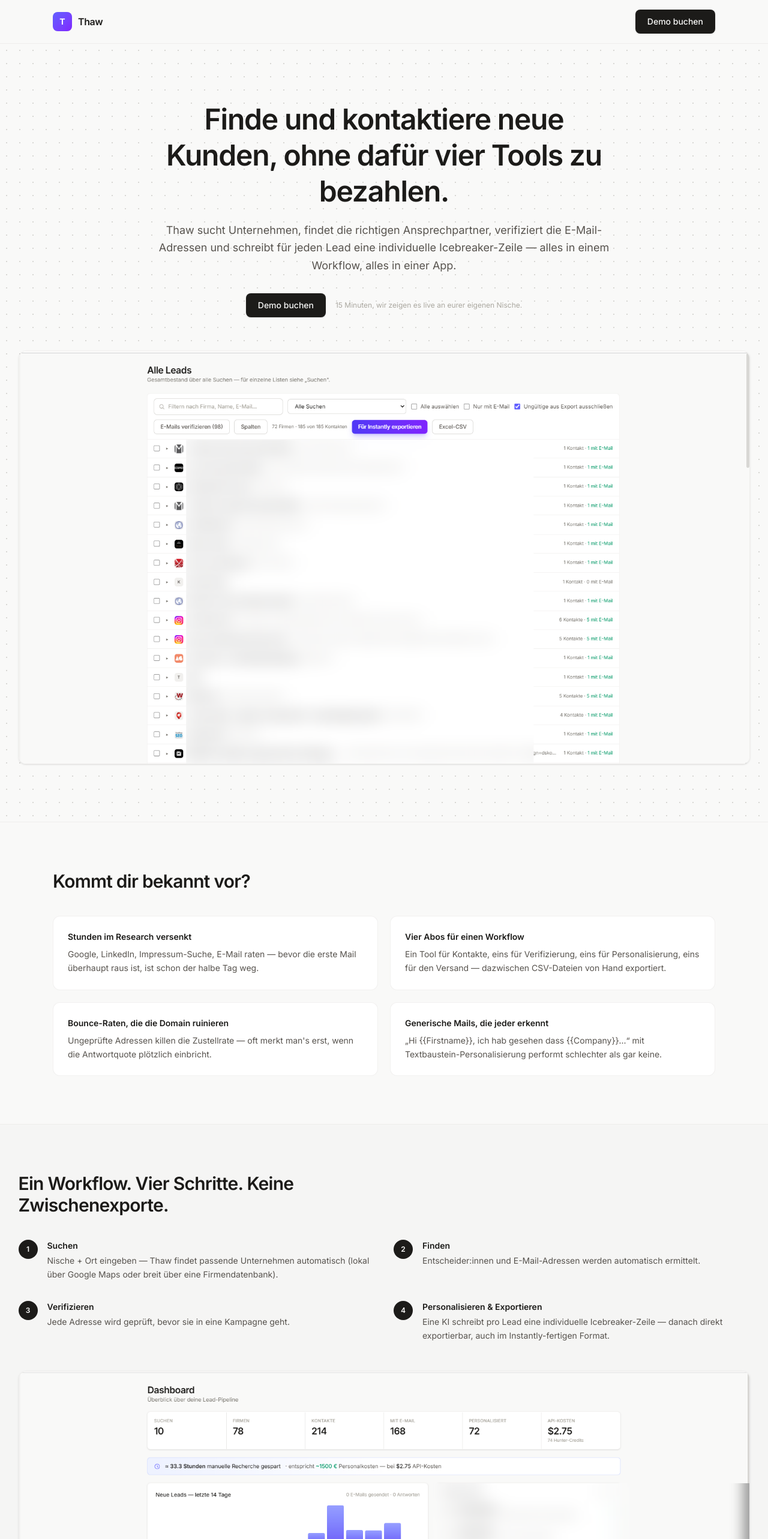
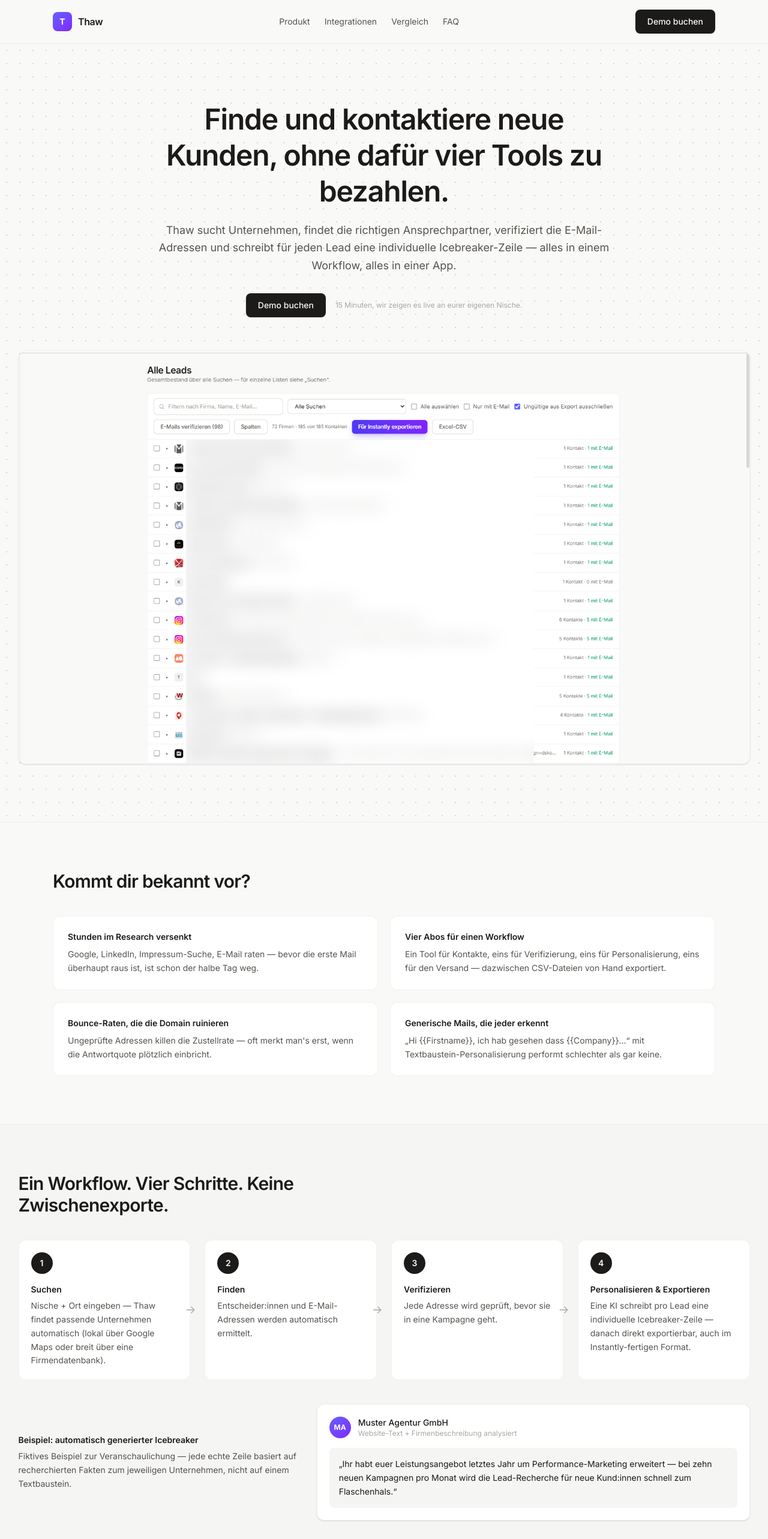
Before and after one commit to YoussefTayachi/system3_app_website, a Next.js app: page / in a window 1280 px wide. Shown: the top 2566 px of the page at 60% size. Built offline with nearby package versions, Linux system fonts and the light colour scheme.

Commit message:
Implement full comparison-plan: illustrated flow + icebreaker mockup, integrations grid, icon trust badges, sticky nav with anchors, calculated scaling-potential section (labeled assumptions), remove founder story, dashboard screenshot replaced

```diff
--- a/app/page.tsx
+++ b/app/page.tsx
@@ -49,6 +49,13 @@
   );
 }
 
+const navLinks = [
+  { href: "#produkt", label: "Produkt" },
+  { href: "#integrationen", label: "Integrationen" },
+  { href: "#vergleich", label: "Vergleich" },
+  { href: "#faq", label: "FAQ" },
+];
+
 const painPoints = [
   {
     title: "Stunden im Research versenkt",
@@ -84,6 +91,52 @@
   { title: "Direkter Draht zum Team", body: "Kein Ticket-System. Ihr sprecht direkt mit den Leuten, die das Tool gebaut haben — inklusive echter Anpassungen auf Wunsch." },
 ];
 
+const integrations = [
+  { name: "Instantly", note: "CSV-Import, Auto-Mapping" },
+  { name: "Smartlead", note: "CSV-Import" },
+  { name: "Lemlist", note: "CSV-Import" },
+  { name: "HubSpot", note: "CSV-Import" },
+  { name: "Pipedrive", note: "CSV-Import" },
+  { name: "Salesforce", note: "CSV-Import" },
+  { name: "Excel / Sheets", note: "Excel-CSV" },
+  { name: "Zapier", note: "geplant" },
+];
+
+const trustBadges = [
+  {
+    title: "EU-Hosting",
+    body: "Server in Frankfurt, keine Datenübertragung außerhalb der EU.",
+    icon: (
+      <svg viewBox="0 0 24 24" fill="none" className="h-6 w-6">
+        <path d="M12 2 3 6v6c0 5 3.8 8.7 9 10 5.2-1.3 9-5 9-10V6l-9-4Z" stroke="currentColor" strokeWidth="1.6" strokeLinejoin="round" />
+        <path d="m8.5 12 2.3 2.3L16 9.5" stroke="currentColor" strokeWidth="1.6" strokeLinecap="round" strokeLinejoin="round" />
+      </svg>
+    ),
+  },
+  {
+    title: "Verschlüsselte API-Keys",
+    body: "Eure Zugangsdaten werden verschlüsselt gespeichert, nie im Klartext.",
+    icon: (
+      <svg viewBox="0 0 24 24" fill="none" className="h-6 w-6">
+        <rect x="5" y="10.5" width="14" height="9.5" rx="2" stroke="currentColor" strokeWidth="1.6" />
+        <path d="M8 10.5V7.5a4 4 0 0 1 8 0v3" stroke="currentColor" strokeWidth="1.6" strokeLinecap="round" />
+        <circle cx="12" cy="15" r="1.4" fill="currentColor" />
+      </svg>
+    ),
+  },
+  {
+    title: "BYOK-Kostenkontrolle",
+    body: "Volle Transparenz über eure tatsächlichen API-Kosten, live im Dashboard.",
+    icon: (
+      <svg viewBox="0 0 24 24" fill="none" className="h-6 w-6">
+        <circle cx="12" cy="12" r="9" stroke="currentColor" strokeWidth="1.6" />
+        <path d="M9.5 9.2c0-1.1 1.1-2 2.5-2s2.5.9 2.5 2-1.1 2-2.5 2-2.5.9-2.5 2 1.1 2 2.5 2 2.5-.9 2.5-2" stroke="currentColor" strokeWidth="1.5" strokeLinecap="round" />
+        <path d="M12 6v1.4M12 16.6V18" stroke="currentColor" strokeWidth="1.5" strokeLinecap="round" />
+      </svg>
+    ),
+  },
+];
+
 const comparisonRows: [string, string, string][] = [
   ["Preismodell", "Nur tatsächliche API-Kosten (BYOK)", "Mehrere Pauschal-Abos gleichzeitig"],
   ["Alles in einem Workflow", "Ja", "Nein — manueller Export/Import zwischen Tools"],
@@ -114,15 +167,24 @@
     q: "Wie schnell bin ich startklar?",
     a: "API-Keys eintragen, erste Suche starten — beides gemeinsam in einer Demo machbar.",
   },
+  {
+    q: "Woher kommen die Zahlen zum Skalierungspotenzial?",
+    a: "Aus einer offen gelegten Beispielrechnung, nicht aus einer Zusicherung: Versandkapazität nach Instantly-Hypergrowth-Plan, Recherchezeit und Antwortquote nach branchenüblichen Annahmen. Die Rechnung samt Annahmen steht direkt neben den Zahlen.",
+  },
 ];
 
 export default function Home() {
   return (
     <div className="min-h-screen">
       {/* Nav */}
-      <header className="border-b border-edge/60">
+      <header className="sticky top-0 z-10 border-b border-edge/60 bg-surface/90 backdrop-blur">
         <div className="mx-auto flex max-w-6xl items-center justify-between px-4 py-4 sm:px-6">
           <Logo />
+          <nav className="hidden items-center gap-6 text-sm text-soft md:flex">
+            {navLinks.map((l) => (
+              <a key={l.href} href={l.href} className="hover:text-ink">{l.label}</a>
+            ))}
+          </nav>
           <CTAButton />
         </div>
       </header>
@@ -164,24 +226,57 @@
       </section>
 
       {/* Solution */}
-      <section className="border-y border-edge/60 bg-panel2">
+      <section id="produkt" className="scroll-mt-20 border-y border-edge/60 bg-panel2">
         <div className="mx-auto max-w-[1267px] px-4 py-20 sm:px-6">
           <SectionHeading title="Ein Workflow. Vier Schritte. Keine Zwischenexporte." />
-          <div className="grid gap-8 lg:grid-cols-2">
-            {steps.map((s) => (
-              <div key={s.n} className="flex gap-4">
-                <div className="flex h-8 w-8 shrink-0 items-center justify-center rounded-full bg-ink text-xs font-semibold text-surface">
+
+          {/* Illustrated flow instead of a dense screenshot */}
+          <div className="grid gap-6 lg:grid-cols-4">
+            {steps.map((s, i) => (
+              <div key={s.n} className="relative rounded-xl border border-edge/60 bg-panel p-5">
+                <div className="flex h-9 w-9 items-center justify-center rounded-full bg-ink text-sm font-semibold text-surface">
                   {s.n}
                 </div>
-                <div>
-                  <h3 className="text-sm font-semibold text-ink">{s.title}</h3>
-                  <p className="mt-1 text-sm leading-relaxed text-soft">{s.body}</p>
-                </div>
+                <h3 className="mt-4 text-sm font-semibold text-ink">{s.title}</h3>
+                <p className="mt-1.5 text-sm leading-relaxed text-soft">{s.body}</p>
+                {i < steps.length - 1 && (
+                  <div className="pointer-events-none absolute -right-3 top-1/2 hidden -translate-y-1/2 text-edge3 lg:block">
+                    <svg viewBox="0 0 24 24" fill="none" className="h-5 w-5">
+                      <path d="M4 12h14M13 6l6 6-6 6" stroke="currentColor" strokeWidth="1.6" strokeLinecap="round" strokeLinejoin="round" />
+                    </svg>
+                  </div>
+                )}
               </div>
             ))}
           </div>
-          <div className="mt-12">
-            <Screenshot src="/screenshots/dashboard.png" alt="Thaw Dashboard mit Suchmaske und Zeitersparnis-Kennzahl" />
+
+          {/* Standalone illustrated icebreaker mockup */}
+          <div className="mt-10 grid gap-6 lg:grid-cols-5 lg:items-center">
+            <div className="lg:col-span-2">
+              <h3 className="text-sm font-semibold text-ink">Beispiel: automatisch generierter Icebreaker</h3>
+              <p className="mt-1.5 text-sm leading-relaxed text-soft">
+                Fiktives Beispiel zur Veranschaulichung — jede echte Zeile basiert auf recherchierten
+                Fakten zum jeweiligen Unternehmen, nicht auf einem Textbaustein.
+              </p>
+            </div>
+            <div className="lg:col-span-3">
+              <div className="rounded-xl border border-edge/60 bg-panel p-5 shadow-sm">
+                <div className="flex items-center gap-3">
+                  <div className="flex h-9 w-9 items-center justify-center rounded-full bg-gradient-to-br from-indigo-500 to-violet-600 text-xs font-bold text-white">
+                    MA
+                  </div>
+                  <div>
+                    <p className="text-sm font-medium text-ink">Muster Agentur GmbH</p>
+                    <p className="text-xs text-mute">Website-Text + Firmenbeschreibung analysiert</p>
+                  </div>
+                </div>
+                <p className="mt-4 rounded-lg bg-panel2 p-4 text-sm leading-relaxed text-ink">
+                  „Ihr habt euer Leistungsangebot letztes Jahr um Performance-Marketing erweitert —
+                  bei zehn neuen Kampagnen pro Monat wird die Lead-Recherche für neue Kund:innen
+                  schnell zum Flaschenhals.“
+                </p>
+              </div>
+            </div>
           </div>
         </div>
       </section>
@@ -222,6 +317,21 @@
         </div>
       </section>
 
+      {/* Integrations */}
+      <section id="integrationen" className="scroll-mt-20 border-y border-edge/60 bg-panel2">
+        <div className="mx-auto max-w-6xl px-4 py-20 sm:px-6">
+          <SectionHeading eyebrow="Passt in euren Stack" title="Exportiert direkt in die Tools, die ihr schon nutzt" />
+          <div className="grid grid-cols-2 gap-4 sm:grid-cols-4">
+            {integrations.map((i) => (
+              <div key={i.name} className="rounded-xl border border-edge/60 bg-panel p-5 text-center">
+                <p className="text-sm font-semibold text-ink">{i.name}</p>
+                <p className="mt-1 text-xs text-mute">{i.note}</p>
+              </div>
+            ))}
+          </div>
+        </div>
+      </section>
+
       {/* USPs */}
       <section className="mx-auto max-w-6xl px-4 py-20 sm:px-6">
         <SectionHeading eyebrow="Warum Thaw" title="Warum Thaw und nicht vier einzelne Tools" />
@@ -235,7 +345,7 @@
         </div>
       </section>
 
-      {/* Proof stat */}
+      {/* Proof stat (real) */}
       <section className="border-y border-edge/60 bg-ink">
         <div className="mx-auto max-w-4xl px-4 py-16 text-center sm:px-6">
           <p className="text-xs font-medium uppercase tracking-wide text-mute">Kein Testimonial — echte Zahl aus dem eigenen Account</p>
@@ -246,8 +356,45 @@
         </div>
       </section>
 
+      {/* Scaling potential (calculated, clearly labeled) */}
+      <section className="mx-auto max-w-6xl px-4 py-20 sm:px-6">
+        <SectionHeading eyebrow="Skalierungspotenzial" title="Was rechnerisch möglich ist, wenn ihr Vollgas gebt" />
+        <div className="grid gap-5 sm:grid-cols-2 lg:grid-cols-4">
+          <div className="rounded-xl border border-edge/60 bg-panel p-6">
+            <p className="text-2xl font-semibold text-ink">125.000</p>
+            <p className="mt-1 text-sm text-soft">personalisierte E-Mails pro Monat versendbar</p>
+          </div>
+          <div className="rounded-xl border border-edge/60 bg-panel p-6">
+            <p className="text-2xl font-semibold text-ink">bis 125.000</p>
+            <p className="mt-1 text-sm text-soft">erreichbare Unternehmen pro Monat</p>
+          </div>
+          <div className="rounded-xl border border-edge/60 bg-panel p-6">
+            <p className="text-2xl font-semibold text-ink">≈ 16.700 Std.</p>
+            <p className="mt-1 text-sm text-soft">manuelle Recherche gespart — rund 100 Vollzeitstellen/Monat</p>
+          </div>
+          <div className="rounded-xl border border-edge/60 bg-panel p-6">
+            <p className="text-2xl font-semibold text-ink">≈ 780</p>
+            <p className="mt-1 text-sm text-soft">qualifizierte Meetings pro Monat rechnerisch möglich</p>
+          </div>
+        </div>
+        <div className="mt-6 rounded-xl border border-edge/60 bg-panel2 p-5 text-xs leading-relaxed text-faint">
+          <p className="font-medium text-soft">So ist das gerechnet, keine Zusicherung:</p>
+          <p className="mt-1.5">
+            Basis ist eine Versandkapazität von 125.000 E-Mails/Monat (Instantly-Hypergrowth-Plan;
+            das technische Maximum liegt bei bis zu 500.000/Monat). Lead-Beschaffung über Google
+            Maps und Hunter ist praktisch unlimitiert, daher ist der Versand der eigentliche
+            Flaschenhals, nicht die Anzahl verfügbarer Leads. Zeitersparnis auf Basis von ca. 8
+            Minuten angenommener manueller Recherchezeit pro Kontakt. Kostenersparnis auf Basis von
+            45&nbsp;€/Std. (abgeleitet aus 1.500&nbsp;€ ≈ 33,3 Std. oben). Meetings auf Basis von 5%
+            Antwortquote, davon 25% positiv, davon 50% zu einem Termin führend — branchenübliche
+            Richtwerte, keine Garantie. Euer tatsächliches Ergebnis hängt von Nische, Liste und
+            Angebot ab.
+          </p>
+        </div>
+      </section>
+
       {/* Comparison */}
-      <section className="mx-auto max-w-6xl px-4 py-20 sm:px-6">
+      <section id="vergleich" className="scroll-mt-20 mx-auto max-w-6xl px-4 py-20 sm:px-6">
         <SectionHeading title="Im Vergleich" />
         <div className="overflow-x-auto rounded-xl border border-edge/60">
           <table className="w-full border-collapse text-sm">
@@ -273,14 +420,19 @@
 
       {/* Trust / DSGVO */}
       <section className="border-y border-edge/60 bg-panel2">
-        <div className="mx-auto max-w-3xl px-4 py-20 text-center sm:px-6">
+        <div className="mx-auto max-w-6xl px-4 py-20 sm:px-6">
           <SectionHeading title="Datenschutz ist keine Checkbox, sondern Teil der Architektur" />
-          <p className="text-left text-sm leading-relaxed text-soft sm:text-base">
-            Thaw läuft vollständig auf EU-Servern (Frankfurt). Zugangsdaten zu euren eigenen
-            API-Keys werden verschlüsselt gespeichert, nicht im Klartext. Ihr behaltet die volle
-            Kontrolle über eure eigenen Zugänge — Thaw speichert nur, was für den Betrieb
-            tatsächlich nötig ist.
-          </p>
+          <div className="grid gap-5 sm:grid-cols-3">
+            {trustBadges.map((b) => (
+              <div key={b.title} className="rounded-xl border border-edge/60 bg-panel p-6">
+                <div className="flex h-11 w-11 items-center justify-center rounded-lg bg-panel2 text-ink">
+                  {b.icon}
+                </div>
+                <h3 className="mt-4 text-sm font-semibold text-ink">{b.title}</h3>
+                <p className="mt-1.5 text-sm leading-relaxed text-soft">{b.body}</p>
+              </div>
+            ))}
+          </div>
           <div className="mt-6 flex flex-wrap gap-x-4 gap-y-2 text-sm text-faint">
             <a href="/datenschutz" className="hover:text-ink">Datenschutzerklärung</a>
             <span>·</span>
@@ -291,19 +443,19 @@
         </div>
       </section>
 
-      {/* About */}
+      {/* Why Thaw exists (professional, no personal/age framing) */}
       <section className="mx-auto max-w-3xl px-4 py-20 sm:px-6">
-        <SectionHeading title="Warum wir das gebaut haben" />
+        <SectionHeading title="Warum es Thaw gibt" />
         <p className="text-sm leading-relaxed text-soft sm:text-base">
-          Wir sind drei aus Wien, Anfang 20. Thaw haben wir zuerst für uns selbst gebaut, weil
-          wir für unsere eigene Kundenakquise genau das gesucht haben, was es so nicht gab: ein
-          Tool statt vier. Wir suchen jetzt die ersten Partneragenturen, die es mit uns gemeinsam
-          scharf machen.
+          Outbound-Teams kombinieren heute meist vier bis fünf einzelne Tools, um vom ersten
+          Suchbegriff bis zur personalisierten, verifizierten E-Mail zu kommen. Thaw reduziert
+          diesen Workflow auf ein einziges Tool — mit voller Kostentransparenz statt
+          Pauschal-Abos und ohne CSV-Hin-und-Her zwischen Anbietern.
         </p>
       </section>
 
       {/* FAQ */}
-      <section className="border-t border-edge/60 bg-panel2">
+      <section id="faq" className="scroll-mt-20 border-t border-edge/60 bg-panel2">
         <div className="mx-auto max-w-3xl px-4 py-20 sm:px-6">
           <SectionHeading title="Häufige Fragen" />
           <div className="divide-y divide-edge/60 rounded-xl border border-edge/60 bg-panel">
```
